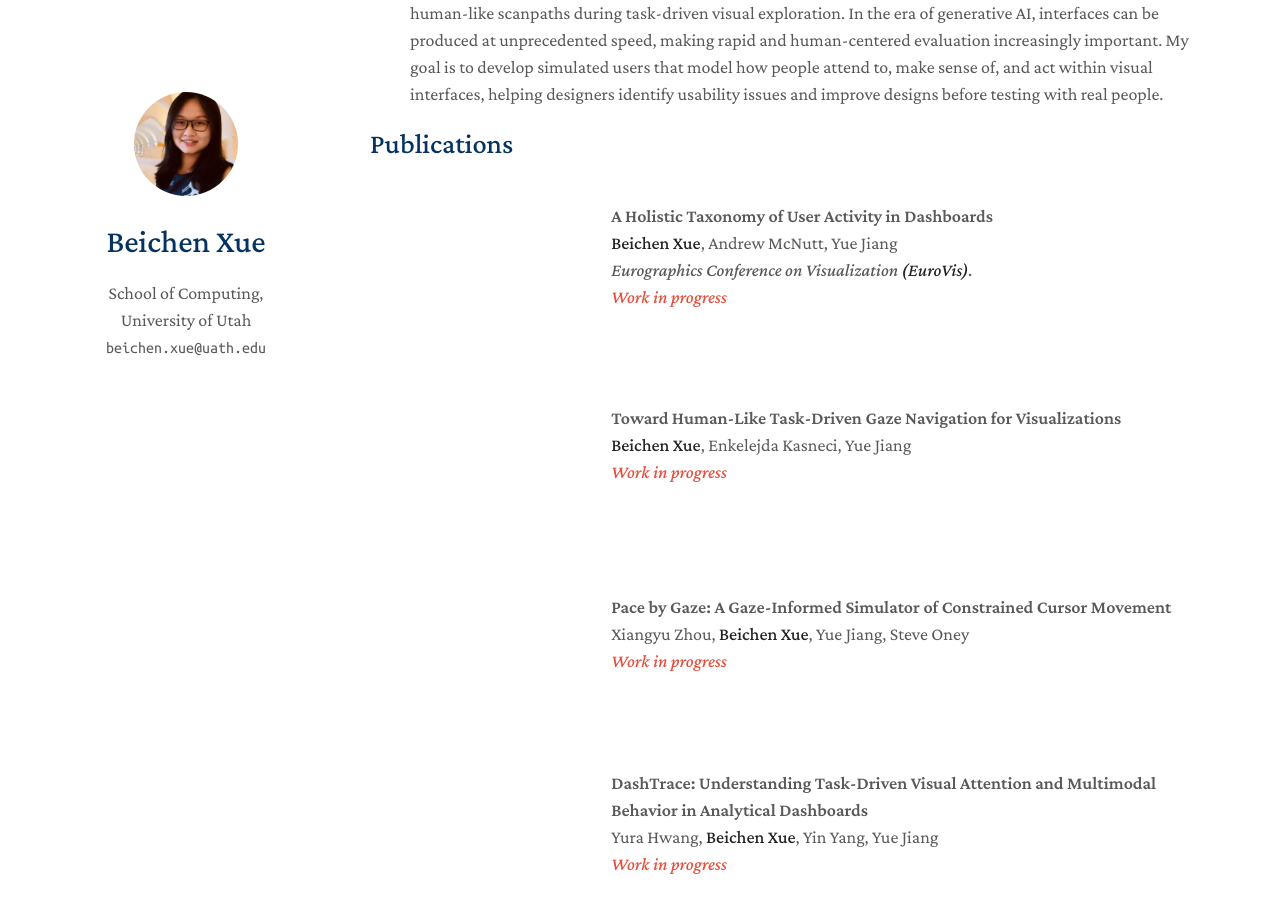
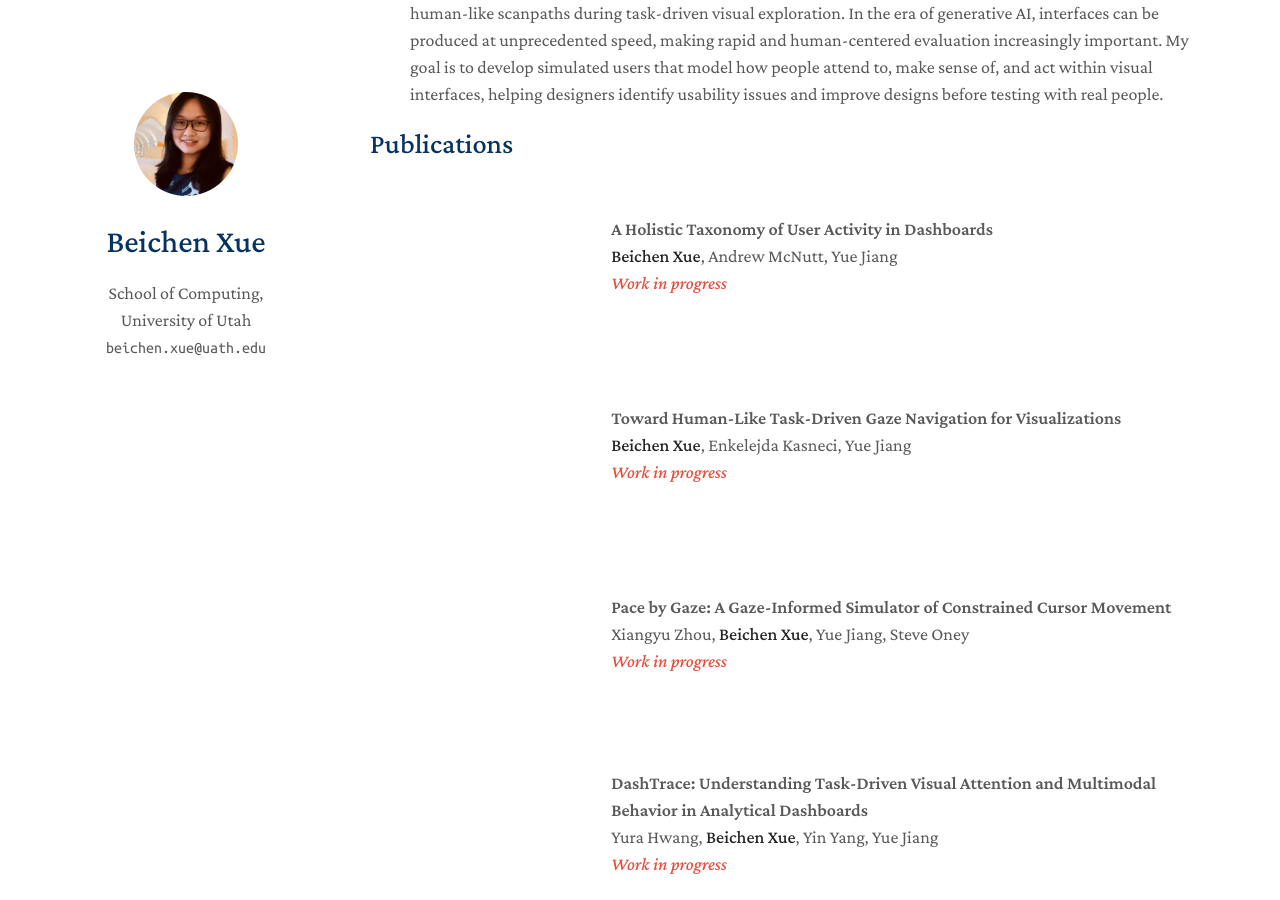
Before and after one commit to bcc2023/bcc2023.github.io, a Jekyll site: the page built from index.md, in a window 1280 px wide and 900 px high, scrolled down 410 px. Built offline with Jekyll 4.4.1, drawn with Linux system fonts in a browser that asks for light colours; a style sheet for code colours, icons or effects is not loaded; our own code applies the rules of GitHub Pages for plain Markdown files.

Commit message:
Remove EuroVis venue from work-in-progress paper
Co-Authored-By: Claude Opus 5.5 <noreply@anthropic.com>

```diff
--- a/_data/publications.yml
+++ b/_data/publications.yml
@@ -2,7 +2,6 @@ main:
 
   - title: "A Holistic Taxonomy of User Activity in Dashboards"
     authors: <strong>Beichen Xue</strong>, Andrew McNutt, Yue Jiang
-    conference: Eurographics Conference on Visualization <strong>(EuroVis)</strong>.
     notes: Work in progress
 
   - title: "Toward Human-Like Task-Driven Gaze Navigation for Visualizations"
```
